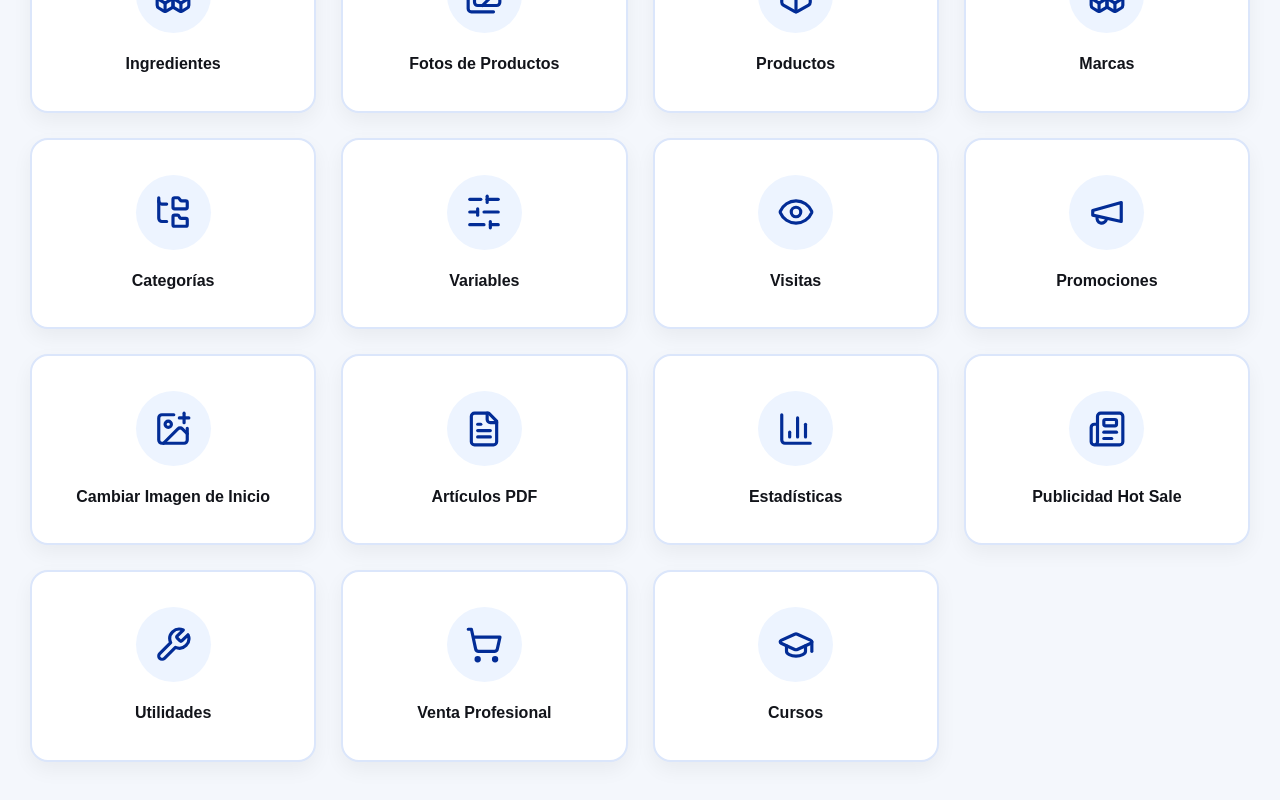
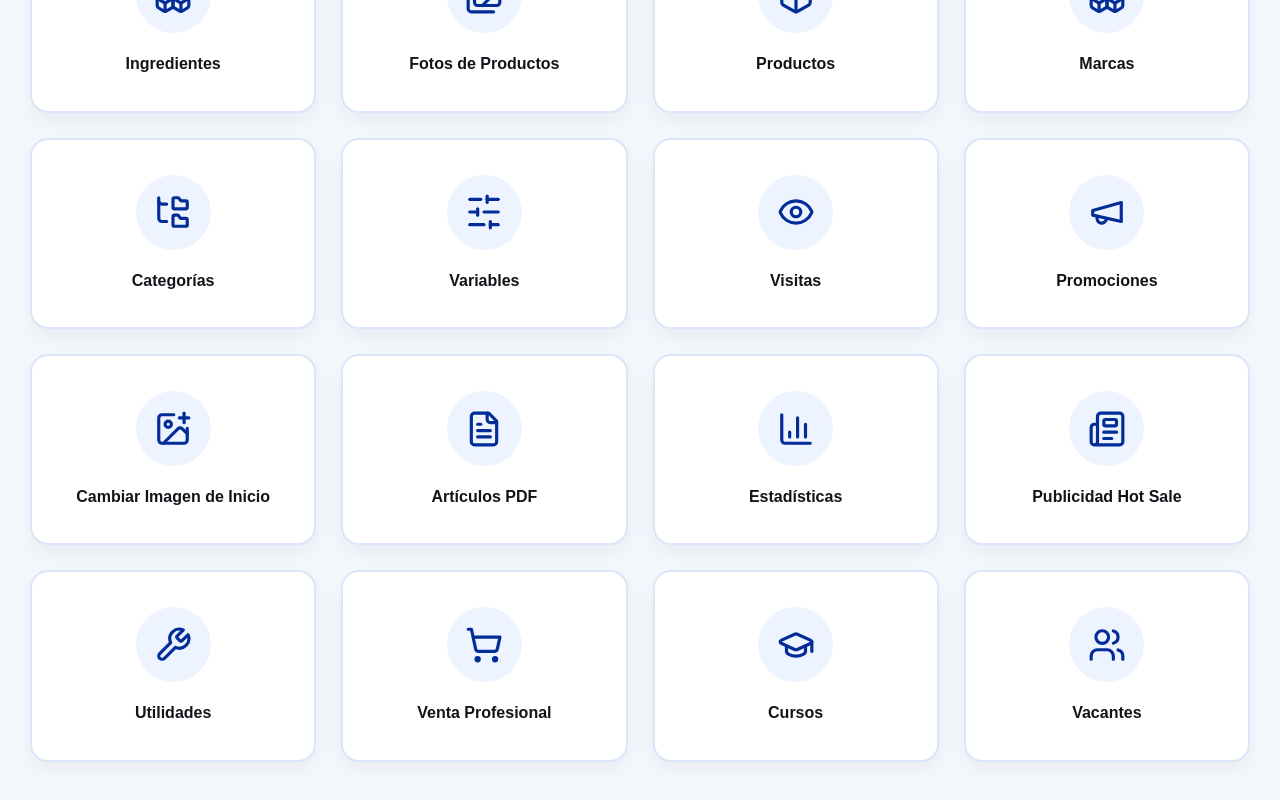
Before and after one commit to worldcamsoporte20/PagwebWcam, a Next.js app in the folder apps/web/: page /panel in a window 1280 px wide. Shown: the part 733-1533 px from the top of the page. Built offline with nearby package versions, Linux system fonts and the light colour scheme.

Commit message:
Agrega accesos a vacantes desde panel y footer

```diff
--- a/apps/web/src/app/panel/page.tsx
+++ b/apps/web/src/app/panel/page.tsx
@@ -146,6 +146,11 @@ const modulos = [
   icono: <GraduationCap size={38} />,
   ruta: "/cursos_panel",
 },
+{
+  nombre: "Vacantes",
+  icono: <Users size={38} />,
+  ruta: "/vacantes",
+},
 ];
 
 export default function PanelAdministrador() {
--- a/apps/web/src/components/SiteFooter.tsx
+++ b/apps/web/src/components/SiteFooter.tsx
@@ -34,6 +34,7 @@ const sitemapSections = [
       { label: "Mi cuenta", href: "/cuenta" },
       { label: "Política de garantía", href: "/poli_garantia" },
       { label: "Aviso de privacidad", href: "/avisosprivacidad" },
+      { label: "Unete al equipo", href: "/unete-al-equipo" },
     ],
   },
 ];
```
